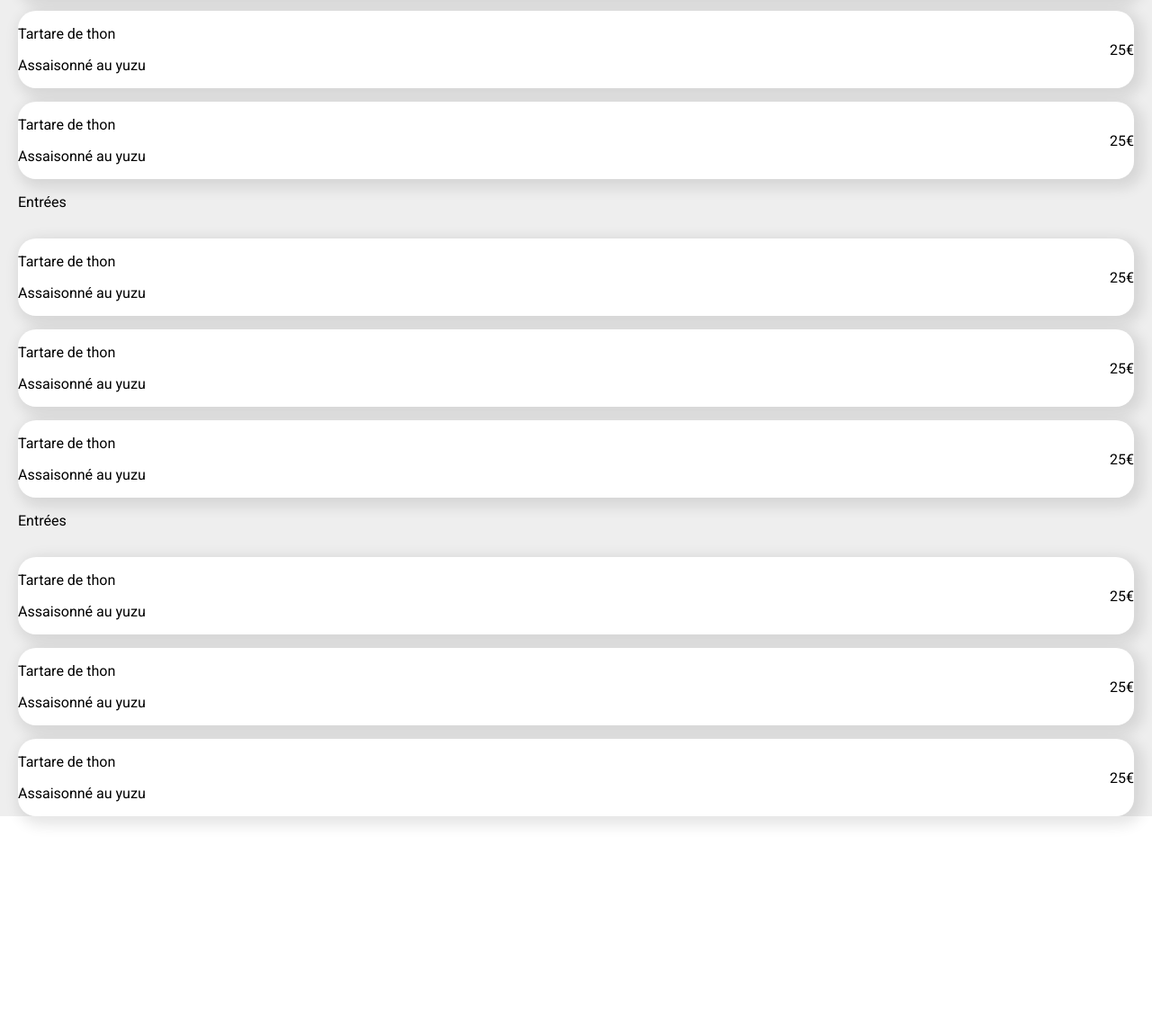
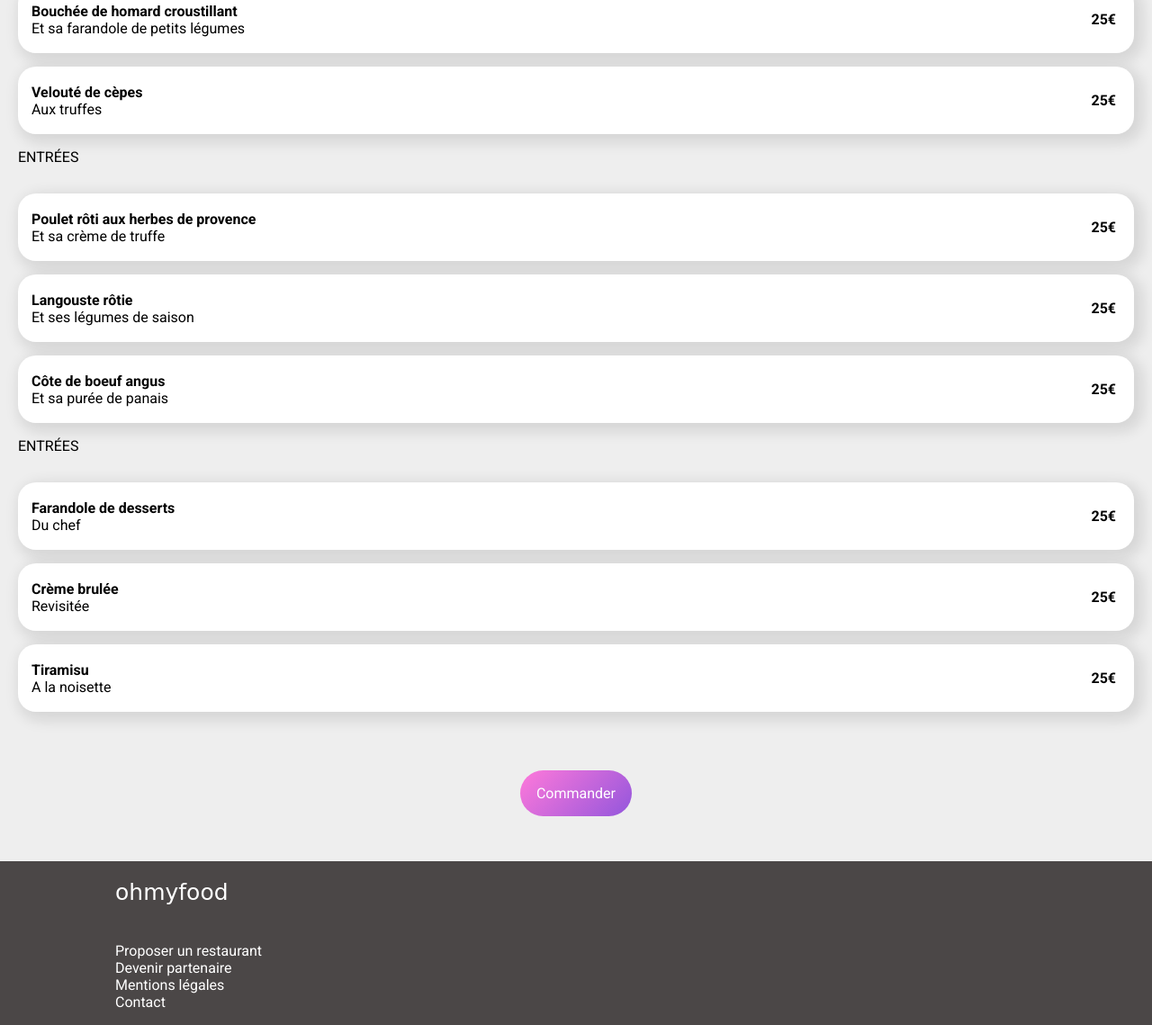
Before and after one commit to Snydo/ohMyFood, a plain HTML site: page menu/les_delices_des_sens.html in a window 1280 px wide. Shown: the part 498-1637 px from the top of the page at 90% size. Before the commit the page ends 1405 px from the top, so only its background shows below. Drawn offline with Linux system fonts and the light colour scheme; a web font is replaced by a local one.

Commit message:
màj version statique

```diff
--- a/menu/les_delices_des_sens.html
+++ b/menu/les_delices_des_sens.html
@@ -13,7 +13,7 @@
 <!-- FONTAWESOME -->
 <script src="https://kit.fontawesome.com/22feb89f32.js" crossorigin="anonymous"></script>
 </head>
-
+<body>
 <header>
     <div class="arrow">
         <a href="../index.html"><i class="fa-solid fa-arrow-left"></i></a>
@@ -40,7 +40,7 @@
             <div class="menu-titre">
                 <p>Entrées</p>
             </div>
-            <div class="menu-1 opacity" id="test">
+            <div class="menu-1 opacity" id="bloc1">
                 <div class="menu-txt">
                     <div class="menu-nom">
                         <p>Tartare de thon</p>
@@ -52,25 +52,25 @@
                 <div class="menu-prix">25€</div>
                 <div class="menu-check"><i class="fa-solid fa-circle-check"></i></div>
             </div>
-            <div class="menu-1 opacity">
+            <div class="menu-1 opacity" id="bloc2">
                 <div class="menu-txt">
                     <div class="menu-nom">
-                        <p>Tartare de thon</p>
+                        <p>Bouchée de homard croustillant</p>
                     </div>
                     <div class="menu-recipe">
-                        <p>Assaisonné au yuzu</p>
+                        <p>Et sa farandole de petits légumes</p>
                     </div>
                 </div>
                 <div class="menu-prix">25€</div>
                 <div class="menu-check"><i class="fa-solid fa-circle-check"></i></div>
             </div>
-            <div class="menu-1 opacity">
+            <div class="menu-1 opacity" id="bloc3">
                 <div class="menu-txt">
                     <div class="menu-nom">
-                        <p>Tartare de thon</p>
+                        <p>Velouté de cèpes</p>
                     </div>
                     <div class="menu-recipe">
-                        <p>Assaisonné au yuzu</p>
+                        <p>Aux truffes</p>
                     </div>
                 </div>
                 <div class="menu-prix">25€</div>
@@ -81,37 +81,37 @@
             <div class="menu-titre">
                 <p>Entrées</p>
             </div>
-            <div class="menu-1 opacity">
+            <div class="menu-1 opacity" id="bloc4">
                 <div class="menu-txt">
                     <div class="menu-nom">
-                        <p>Tartare de thon</p>
+                        <p>Poulet rôti aux herbes de provence</p>
                     </div>
                     <div class="menu-recipe">
-                        <p>Assaisonné au yuzu</p>
+                        <p>Et sa crème de truffe</p>
                     </div>
                 </div>
                 <div class="menu-prix">25€</div>
                 <div class="menu-check"><i class="fa-solid fa-circle-check"></i></div>
             </div>
-            <div class="menu-1 opacity">
+            <div class="menu-1 opacity" id="bloc5">
                 <div class="menu-txt">
                     <div class="menu-nom">
-                        <p>Tartare de thon</p>
+                        <p>Langouste rôtie</p>
                     </div>
                     <div class="menu-recipe">
-                        <p>Assaisonné au yuzu</p>
+                        <p>Et ses légumes de saison</p>
                     </div>
                 </div>
                 <div class="menu-prix">25€</div>
                 <div class="menu-check"><i class="fa-solid fa-circle-check"></i></div>
             </div>
-            <div class="menu-1 opacity">
+            <div class="menu-1 opacity" id="bloc6">
                 <div class="menu-txt">
                     <div class="menu-nom">
-                        <p>Tartare de thon</p>
+                        <p>Côte de boeuf angus</p>
                     </div>
                     <div class="menu-recipe">
-                        <p>Assaisonné au yuzu</p>
+                        <p>Et sa purée de panais</p>
                     </div>
                 </div>
                 <div class="menu-prix">25€</div>
@@ -122,42 +122,63 @@
             <div class="menu-titre">
                 <p>Entrées</p>
             </div>
-            <div class="menu-1 opacity">
+            <div class="menu-1 opacity" id="bloc7">
                 <div class="menu-txt">
                     <div class="menu-nom">
-                        <p>Tartare de thon</p>
+                        <p>Farandole de desserts</p>
                     </div>
                     <div class="menu-recipe">
-                        <p>Assaisonné au yuzu</p>
+                        <p>Du chef</p>
                     </div>
                 </div>
                 <div class="menu-prix">25€</div>
                 <div class="menu-check"><i class="fa-solid fa-circle-check"></i></div>
             </div>
-            <div class="menu-1 opacity">
+            <div class="menu-1 opacity" id="bloc8">
                 <div class="menu-txt">
                     <div class="menu-nom">
-                        <p>Tartare de thon</p>
+                        <p>Crème brulée</p>
                     </div>
                     <div class="menu-recipe">
-                        <p>Assaisonné au yuzu</p>
+                        <p>Revisitée</p>
                     </div>
                 </div>
                 <div class="menu-prix">25€</div>
                 <div class="menu-check"><i class="fa-solid fa-circle-check"></i></div>
             </div>
-            <div class="menu-1 opacity">
+            <div class="menu-1 opacity" id="bloc9">
                 <div class="menu-txt">
                     <div class="menu-nom">
-                        <p>Tartare de thon</p>
+                        <p>Tiramisu</p>
                     </div>
                     <div class="menu-recipe">
-                        <p>Assaisonné au yuzu</p>
+                        <p>A la noisette</p>
                     </div>
                 </div>
                 <div class="menu-prix">25€</div>
                 <div class="menu-check"><i class="fa-solid fa-circle-check"></i></div>
             </div>
+            <div class="order">
+                <div class="order-button">
+                <p>Commander</p>
+                </div>
+            </div>
         </div>
+
     </div>
 </section>
+<footer>
+    <div class="footer-titre">
+        <h3>ohmyfood</h3>
+    </div>
+    <div class="footer-list">
+        <ul>
+            <li>Proposer un restaurant</li>
+            <li>Devenir partenaire</li>
+            <li>Mentions légales</li>
+            <li>Contact</li>
+        </ul>
+    </div>
+</footer>
+</body>
+</html>
--- a/menu/menustyle.css
+++ b/menu/menustyle.css
@@ -13,7 +13,11 @@ header{
 }
 
 
-
+.arrow{
+    position:absolute;
+    left: 33px;
+    font-size: 25px;
+}
 
 .logo{
     display: flex;
@@ -25,28 +29,53 @@ header{
 .logo img{
     height: 30px;
 }
-
+.restaurant{
+    position: relative;
+}
 .restaurant-img img{
     width: 100%;
     height: 193px;
     object-fit: cover;
 }
+.menu-titre p{
+    text-transform: uppercase;
+    font-weight: 400;
+}
 .menu-container {
+    position: relative;
+    margin-top: -25px;
     padding: 0 20px;
     background: #eee;
     border-radius: 25px 25px 0 0;
 }
+.menu-nom{
+    font-weight: bold;
+}
+.menu-nom, .menu-recipe{
+    margin: 0;
+    text-overflow: ellipsis;
+    overflow: hidden;
+}
+
 
 h3{
     font-size: 25px;
     font-family: 'Shrikhand', cursive;
     margin-top: 0;
-    padding-top: 12px;
+    padding-top: 20px;
+    font-weight: normal;
 }
 
 .menu {
     display: grid;
     grid-gap: 15px;
+}
+.menu-txt{
+    white-space: nowrap;
+    margin-left: 15px;
+}
+.menu-nom p, .menu-recipe p{
+    margin: 0;
 }
 
 .menu-1 {
@@ -54,6 +83,7 @@ h3{
     align-items: center;
     justify-content: space-between;
     align-content: center;
+    height: 75px;
     background: white;
     box-shadow: 5px 5px 15px 5px rgb(0 0 0 / 10%);
     border-radius: 20px;
@@ -62,10 +92,88 @@ h3{
 .menu-check{
     display: none;
 }
+.menu-prix{
+    padding-right: 20px;
+    font-weight: bold;
+}
 
 .opacity {
     animation: opacity 1s both;
 
+}
+
+#bloc1{
+    animation-delay: 0.1s;
+}
+#bloc2{
+    animation-delay: 0.2s;
+}
+#bloc3{
+    animation-delay: 0.3s;
+}
+#bloc4{
+    animation-delay: 0.4s;
+}
+#bloc5{
+    animation-delay: 0.5s;
+}
+#bloc6{
+    animation-delay: 0.6s;
+}
+#bloc7{
+    animation-delay: 0.7s;
+}
+#bloc8{
+    animation-delay: 0.8s;
+}
+#bloc9{
+    animation-delay: 0.9s;
+}
+
+ .menu-1:hover .menu-check{
+    display: block;
+    animation: open 1s both;
+}
+
+.order{
+        display: flex;
+        justify-content: center;
+}
+.order-button{
+
+    color: white;
+    background: linear-gradient(-45deg, #9356DC , #FF79DA);
+    padding: 0 18px;
+    border-radius: 60px;
+    transform: scale(1);
+    transition: 150ms ease;
+    margin: 50px 0;
+}
+.order-button:hover{
+    transform: scale(1.05);
+    cursor: pointer;
+    transition: 300ms ease;
+}
+footer{
+    background: rgb(75, 71, 71);
+    color: white;
+    display: flex;
+    flex-direction: column;
+    align-items: center;
+}
+
+.footer-titre{
+    font-family: Shrikhand, sans-serif;
+    width: 80%;
+}
+
+
+.footer-list{
+    width: 80%;
+}
+ul{
+    list-style:none;
+    padding: 0;
 }
 
 @keyframes opacity {
@@ -76,3 +184,12 @@ h3{
         opacity: 1;
     }
 }
+
+@keyframes open {
+    0% {
+        transform: scaleX(0);
+    }
+    100% {
+        transform: scaleX(-45px);
+    }
+}
--- a/style.css
+++ b/style.css
@@ -83,6 +83,7 @@ section.fonction {
 }
 
 .fonction-step{
+    height: 65px;
     margin: 23px 20px;
     display: flex;
     align-items: center;
@@ -171,6 +172,10 @@ section.restaurant {
     font-weight: bold;
 }
 
+.fa-solid i{
+    display: none;
+}
+
 
 .restaurant-new p{
     margin: 8px 15px 8px 15px;
@@ -196,7 +201,7 @@ section.restaurant {
     position: relative;
 }
 
-img {
+.restaurant-img img {
     width: 100%;
     height: 193px;
     border-top-left-radius: 20px;
@@ -229,11 +234,10 @@ footer{
 .footer-titre{
     font-family: Shrikhand, sans-serif;
     width: 80%;
+    font-weight: normal;
 }
 
-.footer-titre h3{
-    /* margin: 0 0 15px 0; */
-}
+
 .footer-list{
     width: 80%;
 }
```
Also changed, not shown: index.html (+1 -0 lines).
